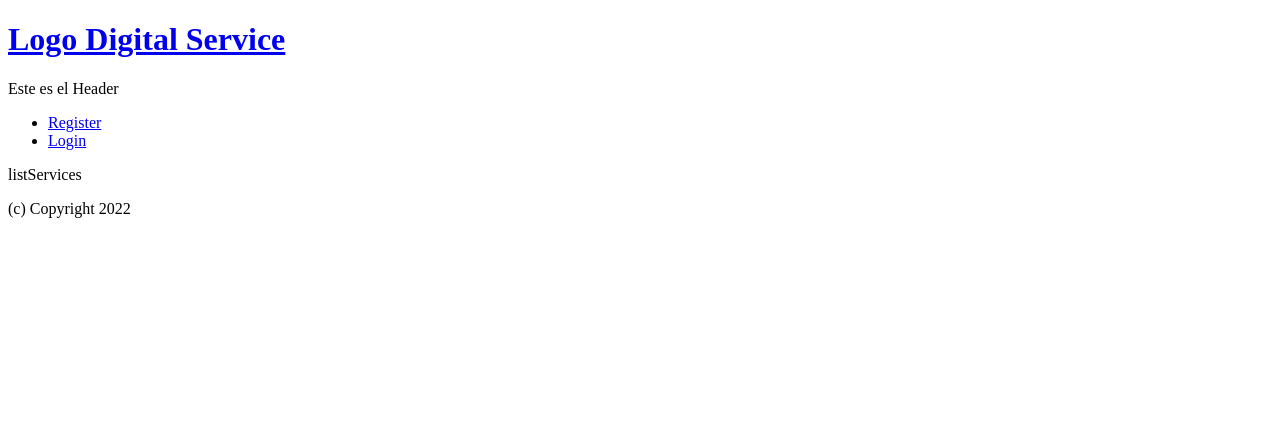
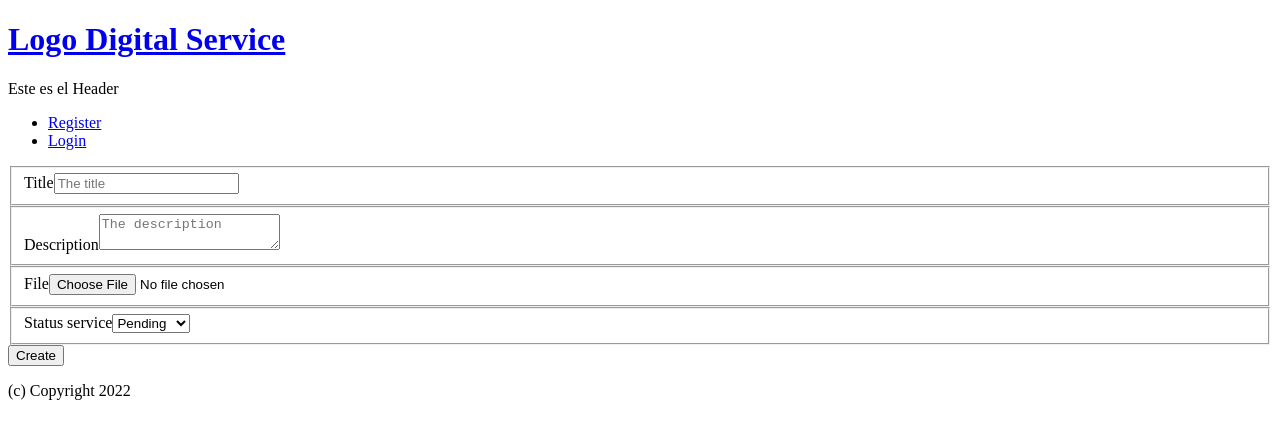
Before and after one commit to avalentinagd/digital-services-frontend, a React (Create React App) app: page /services in a window 1280 px wide. Shown: the top 438 px of the page. Built offline with nearby package versions, Linux system fonts and the light colour scheme.

Commit message:
Crear un servicio nuevo funcionando

```diff
--- a/src/App.js
+++ b/src/App.js
@@ -7,6 +7,7 @@ import { RegisterPage } from './pages/registerPage/RegisterPage';
 import { LoginPage } from './pages/loginPage/LoginPage';
 import { ServicePage } from './pages/servicePage/ServicePage';
 import { NotFoundPage } from './pages/notFoundPage/NotFoundPage';
+import { CreateServicePage } from './pages/createServicePage/CreateServicePage';
 
 function App() {
   return (
@@ -17,11 +18,10 @@ function App() {
         <Route path='/users' element={<RegisterPage />} />
         <Route path='/login' element={<LoginPage />} />
         <Route path='/services/:idService' element={<ServicePage />} />
+        <Route path='/services' element={<CreateServicePage />} />
 
         <Route path='/users/:idUser' element={<p>getUser</p>} />
         <Route path='/users/:idUser' element={<p>manageProfil</p>} />
-        <Route path='/services' element={<p>listServices</p>} />
-        <Route path='/services' element={<p>createService</p>} />
         <Route
           path='//services/:idService/filecompleted'
           element={<p>uploadFileCompleted</p>}
--- a/src/dbCommunication.js
+++ b/src/dbCommunication.js
@@ -85,3 +85,33 @@ export const getOwnUser = async ({ token }) => {
 
   return data;
 };
+
+export const createNewService = async ({
+  title,
+  description,
+  file,
+  statusService,
+  token,
+}) => {
+  const formData = new FormData();
+
+  formData.append('title', title);
+  formData.append('description', description);
+  formData.append('file', file);
+  formData.append('statusService', statusService);
+
+  const response = await fetch('http://localhost:4000/services', {
+    method: 'POST',
+    mode: 'cors',
+    body: formData,
+    headers: {
+      Authorization: token,
+    },
+  });
+
+  const json = await response.json();
+
+  if (!response.ok) {
+    throw new Error(json.message);
+  }
+};
--- /dev/null
+++ b/src/pages/createServicePage/CreateServicePage.js
@@ -0,0 +1,97 @@
+import { useContext, useState } from 'react';
+import { TokenContext } from '../../context/TokenContext';
+import { createNewService } from '../../dbCommunication';
+import { useNavigate } from 'react-router-dom';
+
+export const CreateServicePage = () => {
+  const [title, setTitle] = useState('');
+  const [description, setDescription] = useState();
+  const [file, setFile] = useState(null);
+  const [statusService, setStatusService] = useState('pending');
+  const [error, setError] = useState('');
+  const [creating, setCreating] = useState(false);
+
+  const { token } = useContext(TokenContext);
+  const navigate = useNavigate();
+
+  const handleForm = async (e) => {
+    e.preventDefault();
+    setError('');
+
+    try {
+      setCreating(true);
+
+      await createNewService({
+        title,
+        description,
+        file,
+        statusService,
+        token,
+      });
+
+      console.log(statusService);
+    } catch (error) {
+      setError(error.message);
+    } finally {
+      setCreating(false);
+      navigate('/');
+    }
+  };
+
+  return (
+    <form onSubmit={handleForm}>
+      <fieldset>
+        <label htmlFor='title'>Title</label>
+        <input
+          type='text'
+          id='title'
+          name='title'
+          placeholder='The title'
+          required
+          onChange={(e) => setTitle(e.target.value)}
+        />
+      </fieldset>
+
+      <fieldset>
+        <label htmlFor='description'>Description</label>
+        <textarea
+          id='description'
+          name='description'
+          placeholder='The description'
+          required
+          onChange={(e) => setDescription(e.target.value)}
+        />
+      </fieldset>
+
+      <fieldset>
+        <label htmlFor='file'>File</label>
+        <input
+          type='file'
+          id='file'
+          name='file'
+          required
+          onChange={(e) => setFile(e.target.files[0])}
+        />
+      </fieldset>
+
+      <fieldset>
+        <label htmlFor='statusService'>Status service</label>
+        <select
+          type='statusService'
+          id='statusService'
+          name='statusService'
+          placeholder='Your status'
+          required
+          onChange={(e) => setStatusService(e.target.value)}
+        >
+          <option value='pending'>Pending</option>
+          <option value='resolved'>Resolved</option>
+        </select>
+      </fieldset>
+
+      <button>Create</button>
+      {creating ? <p>Creating Service</p> : null}
+      {error ? <p>{error}</p> : null}
+    </form>
+  );
+};
--- a/src/pages/homePage/HomePage.js
+++ b/src/pages/homePage/HomePage.js
@@ -1,18 +1,27 @@
 import useServices from '../../hooks/useServices';
 import { ServicesList } from '../../components/ServicesList';
 import { ErrorMessage } from '../../components/ErrorMessage';
+import { useContext } from 'react';
+import { TokenContext } from '../../context/TokenContext';
+import { Link } from 'react-router-dom';
 
 export const HomePage = () => {
   const { services, loading, error } = useServices();
+  const { user } = useContext(TokenContext);
 
   if (loading) return <p>Cargando la lista de todos los servicios</p>;
   if (error) return <ErrorMessage message={error} />;
 
-  console.log(services);
-
   return (
     <section>
       <h1>List services</h1>
+
+      {user ? (
+        <Link to='/services'>
+          <button>Crear un servicio</button>
+        </Link>
+      ) : null}
+
       <ServicesList services={services} />
     </section>
   );
```
